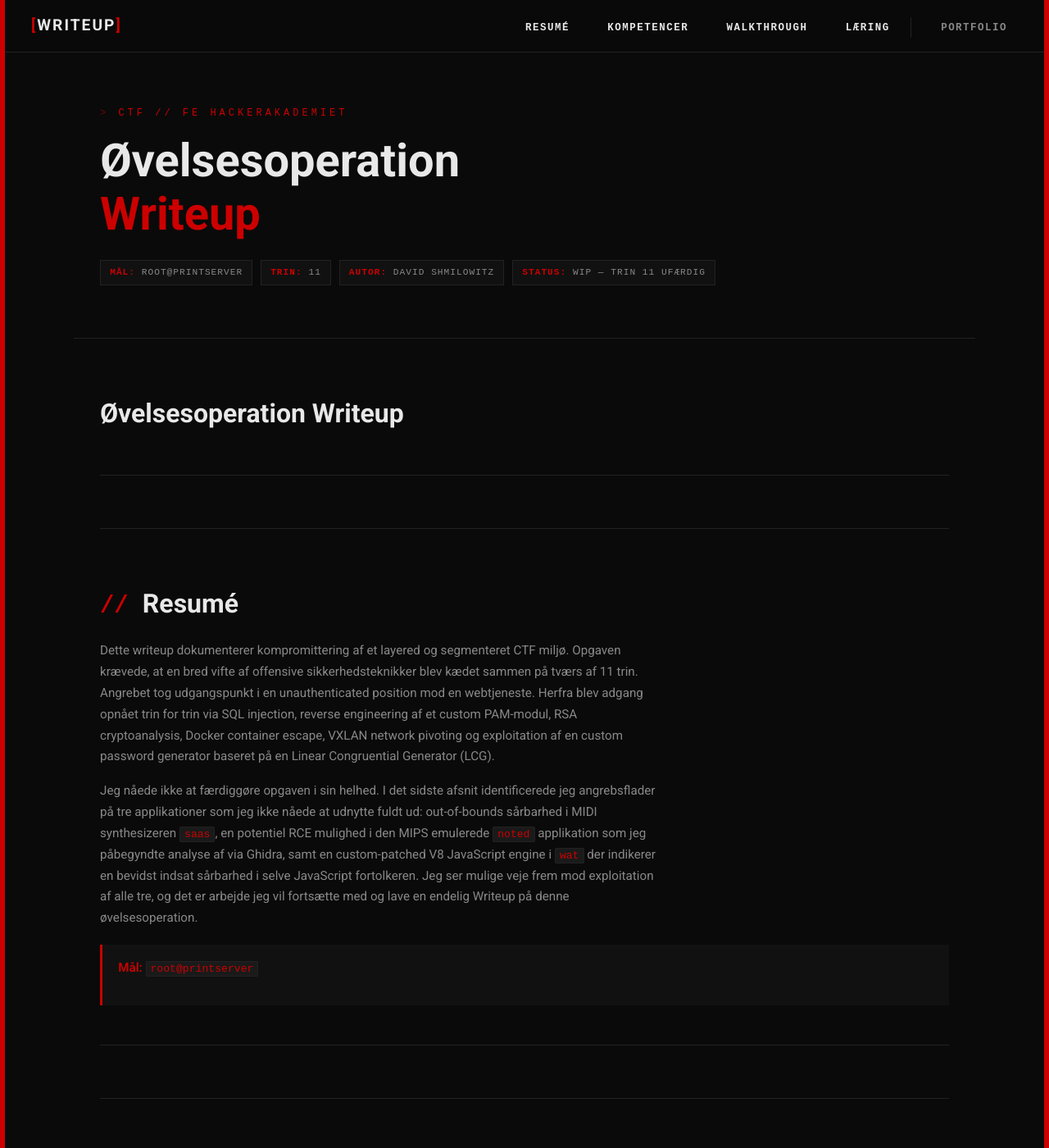
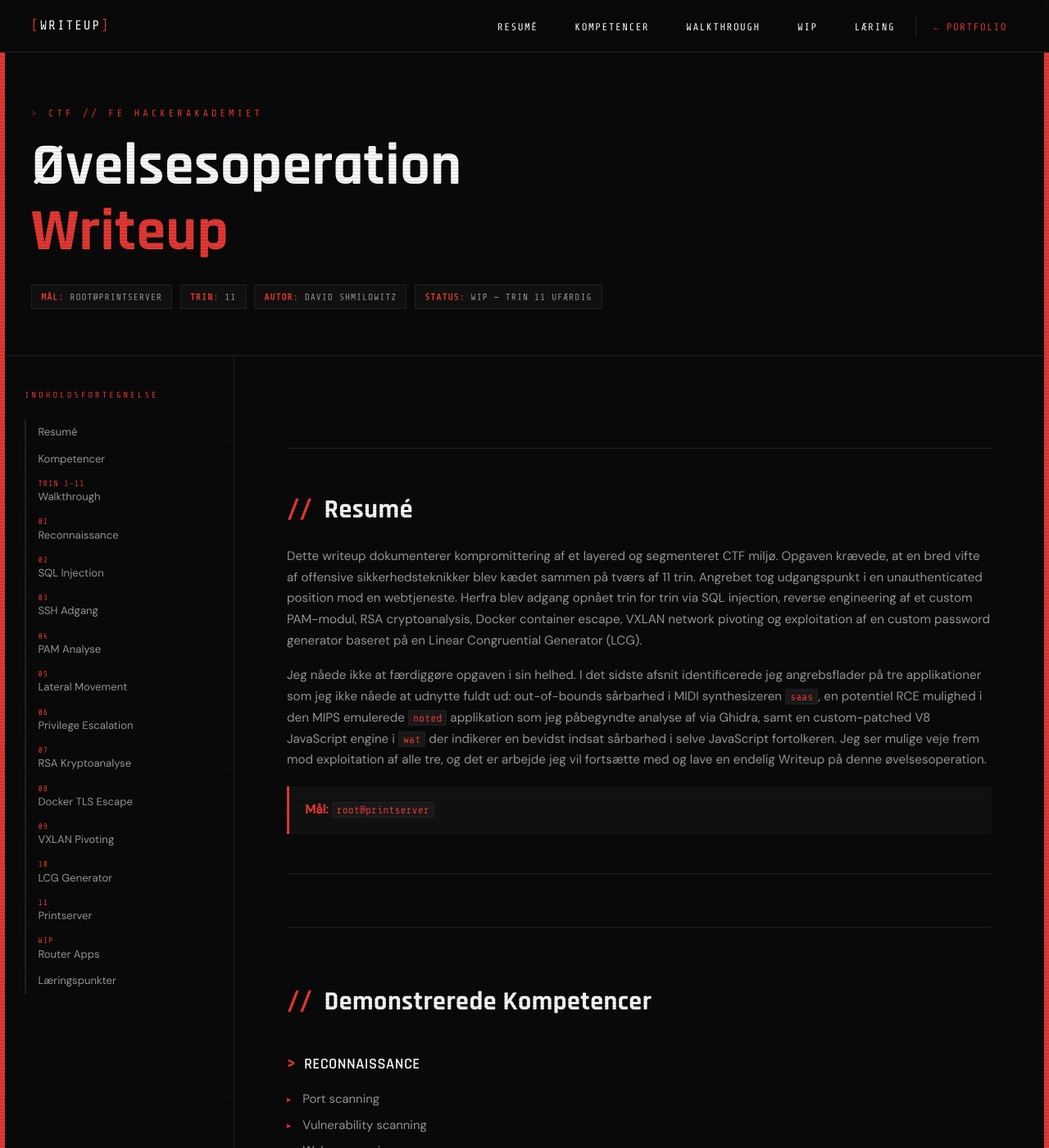
Before and after one commit to Shmilowitz/writeup_fe-ctf, a Jekyll site: the page built from README.md, in a window 1280 px wide and 1400 px high. Shown: the whole window at 82% size. Built offline with Jekyll 4.4.1, drawn with Linux system fonts in a browser that asks for light colours; our own code applies the rules of GitHub Pages for plain Markdown files.

Commit message:
Add files via upload

```diff
--- a/_layouts/default.html
+++ b/_layouts/default.html
@@ -5,32 +5,35 @@
   <meta name="viewport" content="width=device-width, initial-scale=1.0" />
   <title>{{ page.title | default: "CTF Writeup — David Shmilowitz" }}</title>
   <link rel="preconnect" href="https://fonts.googleapis.com" />
-  <link href="https://fonts.googleapis.com/css2?family=Roboto:wght@300;400;600;700&display=swap" rel="stylesheet" />
+  <link rel="preconnect" href="https://fonts.gstatic.com" crossorigin />
+  <link href="https://fonts.googleapis.com/css2?family=Rajdhani:wght@400;500;600;700&family=Share+Tech+Mono&family=DM+Sans:wght@300;400;500&display=swap" rel="stylesheet" />
 
   <style>
-    /* ── Reset ─────────────────────────────────── */
     *, *::before, *::after { box-sizing: border-box; margin: 0; padding: 0; }
 
-    /* ── Variables (identical to portfolio) ────── */
     :root {
-      --accent:     #cc0000;
-      --accent-dim: #8b0000;
+      --accent:     #e53935;
+      --accent-dim: #9b1a1a;
       --bg:         #0a0a0a;
       --bg2:        #111111;
       --bg3:        #1a1a1a;
-      --text:       #e8e8e8;
-      --text-dim:   #888;
+      --text:       #ffffff;
+      --text-dim:   #999;
       --border:     #222;
       --nav-h:      64px;
       --side-bar:   6px;
+      --sidebar-w:  280px;
       --radius:     4px;
       --transition: 0.3s ease;
+      --font-head:  'Rajdhani', sans-serif;
+      --font-mono:  'Share Tech Mono', monospace;
+      --font-body:  'DM Sans', sans-serif;
     }
 
     html { scroll-behavior: smooth; }
 
     body {
-      font-family: 'Roboto', 'Segoe UI', sans-serif;
+      font-family: var(--font-body);
       background: var(--bg);
       color: var(--text);
       line-height: 1.7;
@@ -40,21 +43,36 @@
       overflow-x: hidden;
     }
 
+    /* Scanline overlay */
+    body::before {
+      content: '';
+      position: fixed;
+      inset: 0;
+      background: repeating-linear-gradient(
+        0deg,
+        transparent,
+        transparent 2px,
+        rgba(0,0,0,0.10) 2px,
+        rgba(0,0,0,0.10) 4px
+      );
+      pointer-events: none;
+      z-index: 9999;
+    }
+
     a { color: var(--accent); text-decoration: none; transition: color var(--transition); }
-    a:hover { color: #ff3333; }
+    a:hover { color: #ff5252; }
     img { max-width: 100%; display: block; }
 
-    /* ── Scrollbar ─────────────────────────────── */
     ::-webkit-scrollbar { width: 6px; }
     ::-webkit-scrollbar-track { background: var(--bg); }
     ::-webkit-scrollbar-thumb { background: var(--accent); border-radius: 3px; }
 
-    /* ── Nav (exact match to portfolio) ────────── */
+    /* ── NAV ── */
     nav {
       position: fixed;
       top: 0; left: var(--side-bar); right: var(--side-bar);
       height: var(--nav-h);
-      background: rgba(10,10,10,0.95);
+      background: rgba(10,10,10,0.98);
       backdrop-filter: blur(10px);
       border-bottom: 1px solid var(--border);
       display: flex;
@@ -64,31 +82,26 @@
       z-index: 1000;
     }
 
-    /* [WRITEUP] brand — not clickable */
     .nav-logo {
-      font-size: 1.2rem;
-      font-weight: 700;
+      font-family: var(--font-mono);
+      font-size: 1rem;
       color: var(--text);
       letter-spacing: 2px;
       text-transform: uppercase;
       cursor: default;
       user-select: none;
+      flex-shrink: 0;
     }
     .nav-logo span { color: var(--accent); }
 
-    .nav-links {
-      display: flex;
-      gap: 0.25rem;
-      list-style: none;
-    }
+    .nav-links { display: flex; gap: 0.25rem; list-style: none; }
 
     .nav-links a {
       color: var(--text);
       font-size: 0.78rem;
       letter-spacing: 1.5px;
       text-transform: uppercase;
-      font-family: 'Courier New', monospace;
-      font-weight: 600;
+      font-family: var(--font-mono);
       position: relative;
       padding: 0.35rem 0.75rem;
       border-radius: 3px;
@@ -112,34 +125,31 @@
       transform: scaleX(0);
       transition: transform var(--transition);
     }
-    .nav-links a:hover {
-      color: var(--text);
-      background: rgba(204,0,0,0.06);
-      border-color: rgba(204,0,0,0.2);
-    }
+    .nav-links a:hover { color: var(--text); background: rgba(229,57,53,0.06); border-color: rgba(229,57,53,0.2); }
     .nav-links a:hover::before { opacity: 1; }
     .nav-links a:hover::after  { transform: scaleX(1); }
 
-    /* Portfolio back-link */
-    .nav-links .back-link a {
-      color: var(--text-dim);
-      border-left: 1px solid var(--border);
-      margin-left: 0.5rem;
-      padding-left: 1.25rem;
-    }
-    .nav-links .back-link a::before { content: '← '; }
-    .nav-links .back-link a:hover { color: var(--text); }
+    .nav-links .back-link { margin-left: 0.5rem; border-left: 1px solid var(--border); padding-left: 0.5rem; }
+    .nav-links .back-link a { color: var(--accent); }
+    .nav-links .back-link a::before { content: '← '; opacity: 1; color: var(--accent); }
+    .nav-links .back-link a:hover { color: #ff5252; }
 
-    /* ── Hero banner ───────────────────────────── */
+    /* Hamburger */
+    .hamburger { display: none; flex-direction: column; gap: 5px; cursor: pointer; background: none; border: none; padding: 4px; }
+    .hamburger span { display: block; width: 24px; height: 2px; background: var(--text); transition: var(--transition); }
+    .hamburger.open span:nth-child(1) { transform: translateY(7px) rotate(45deg); }
+    .hamburger.open span:nth-child(2) { opacity: 0; }
+    .hamburger.open span:nth-child(3) { transform: translateY(-7px) rotate(-45deg); }
+
+    /* ── HERO ── */
     .writeup-hero {
-      padding: calc(var(--nav-h) + 4rem) 2rem 4rem;
-      max-width: 1100px;
-      margin: 0 auto;
+      margin-top: var(--nav-h);
+      padding: 4rem 2rem 3.5rem;
       border-bottom: 1px solid var(--border);
     }
 
     .hero-eyebrow {
-      font-family: 'Courier New', monospace;
+      font-family: var(--font-mono);
       font-size: 0.75rem;
       letter-spacing: 4px;
       text-transform: uppercase;
@@ -149,21 +159,19 @@
     .hero-eyebrow::before { content: '> '; opacity: 0.5; }
 
     .writeup-hero h1 {
-      font-size: clamp(2rem, 5vw, 3.5rem);
+      font-family: var(--font-head);
+      font-size: clamp(2.5rem, 6vw, 4.5rem);
       font-weight: 700;
-      line-height: 1.15;
+      line-height: 1.1;
       color: var(--text);
       margin-bottom: 1.5rem;
+      letter-spacing: 0.5px;
     }
     .writeup-hero h1 span { color: var(--accent); }
 
-    .hero-badges {
-      display: flex;
-      flex-wrap: wrap;
-      gap: 0.6rem;
-    }
+    .hero-badges { display: flex; flex-wrap: wrap; gap: 0.6rem; }
     .badge {
-      font-family: 'Courier New', monospace;
+      font-family: var(--font-mono);
       font-size: 0.7rem;
       letter-spacing: 1px;
       text-transform: uppercase;
@@ -174,63 +182,94 @@
     }
     .badge strong { color: var(--accent); }
 
-    /* ── Main content ───────────────────────────── */
-    .writeup-content {
-      max-width: 1100px;
-      margin: 0 auto;
-      padding: 4rem 2rem 6rem;
+    /* ── PAGE BODY: sidebar + content ── */
+    .page-body {
+      display: grid;
+      grid-template-columns: var(--sidebar-w) 1fr;
+      min-height: calc(100vh - var(--nav-h));
     }
 
-    /* ── Headings ──────────────────────────────── */
+    /* Sidebar */
+    .sidebar {
+      position: sticky;
+      top: var(--nav-h);
+      height: calc(100vh - var(--nav-h));
+      overflow-y: auto;
+      border-right: 1px solid var(--border);
+      padding: 2.5rem 1.5rem;
+      scrollbar-width: thin;
+      scrollbar-color: var(--border) transparent;
+      background: var(--bg);
+    }
+
+    .sidebar-label {
+      font-family: var(--font-mono);
+      font-size: 0.65rem;
+      letter-spacing: 3px;
+      color: var(--accent);
+      text-transform: uppercase;
+      margin-bottom: 1.2rem;
+    }
+
+    .toc { list-style: none; }
+    .toc > li { border-left: 2px solid var(--border); transition: border-color var(--transition); }
+    .toc > li:hover { border-left-color: var(--accent); }
+    .toc a {
+      display: block;
+      padding: 0.45rem 0.9rem;
+      font-family: var(--font-body);
+      font-size: 0.82rem;
+      color: var(--text-dim);
+      line-height: 1.35;
+      transition: color var(--transition);
+    }
+    .toc a:hover { color: var(--text); }
+    .toc-step {
+      display: block;
+      font-family: var(--font-mono);
+      font-size: 0.62rem;
+      color: var(--accent);
+      margin-bottom: 1px;
+      letter-spacing: 1px;
+    }
+
+    /* Main content */
+    .writeup-content { padding: 4rem 4rem 6rem; min-width: 0; }
+
+    .writeup-content h1 { display: none; }
+
     .writeup-content h2 {
-      font-size: clamp(1.4rem, 3vw, 2rem);
+      font-family: var(--font-head);
+      font-size: clamp(1.6rem, 2.5vw, 2.2rem);
       font-weight: 700;
       color: var(--text);
+      letter-spacing: 0.5px;
       margin: 4rem 0 1rem;
       padding-top: 4rem;
       border-top: 1px solid var(--border);
     }
-    .writeup-content h2:first-child { margin-top: 0; padding-top: 0; border-top: none; }
-    .writeup-content h2::before {
-      content: '// ';
-      color: var(--accent);
-      font-family: 'Courier New', monospace;
-      font-size: 0.9em;
-    }
+    .writeup-content h2:first-of-type { margin-top: 0; padding-top: 0; border-top: none; }
+    .writeup-content h2::before { content: '// '; color: var(--accent); font-family: var(--font-mono); font-size: 0.85em; }
 
     .writeup-content h3 {
-      font-size: 1.05rem;
+      font-family: var(--font-head);
+      font-size: 1.15rem;
       font-weight: 600;
       color: var(--text);
       margin: 2rem 0 0.75rem;
       letter-spacing: 0.5px;
+      text-transform: uppercase;
     }
-    .writeup-content h3::before {
-      content: '> ';
-      color: var(--accent);
-      font-family: 'Courier New', monospace;
-    }
+    .writeup-content h3::before { content: '> '; color: var(--accent); font-family: var(--font-mono); }
 
-    /* ── Paragraphs ────────────────────────────── */
-    .writeup-content p {
-      color: var(--text-dim);
-      font-size: 0.95rem;
-      margin-bottom: 1rem;
-      max-width: 80ch;
-    }
+    .writeup-content p { color: var(--text-dim); font-size: 0.95rem; margin-bottom: 1rem; }
     .writeup-content strong { color: var(--text); font-weight: 600; }
-    .writeup-content p a, .writeup-content li a {
-      color: var(--accent);
-      border-bottom: 1px solid var(--accent-dim);
-    }
-    .writeup-content p a:hover, .writeup-content li a:hover {
-      border-color: var(--accent);
-      color: #ff3333;
-    }
+    .writeup-content p a, .writeup-content li a { color: var(--accent); border-bottom: 1px solid var(--accent-dim); }
+    .writeup-content p a:hover, .writeup-content li a:hover { border-color: var(--accent); color: #ff5252; }
 
-    /* ── Code blocks ───────────────────────────── */
-    .writeup-content pre {
-      background: #0d0d0d;
+    /* Code */
+    .writeup-content div.highlight {
+      background: #0a0a0a;
       border: 1px solid #2a2a2a;
       border-left: 3px solid var(--accent);
       border-radius: var(--radius);
@@ -238,135 +277,73 @@
       margin: 1.2rem 0;
       overflow-x: auto;
       position: relative;
-      font-family: 'Courier New', monospace;
+      font-family: var(--font-mono);
       font-size: 0.82rem;
       line-height: 1.65;
       color: #ccc;
     }
-    .writeup-content pre::before {
+    .writeup-content div.highlight::before {
       content: 'TERMINAL';
-      position: absolute;
-      top: 0; right: 0;
-      font-family: 'Courier New', monospace;
+      position: absolute; top: 0; right: 0;
+      font-family: var(--font-mono);
       font-size: 0.62rem;
       letter-spacing: 2px;
       color: var(--accent);
-      background: #161616;
+      background: #111;
       padding: 2px 8px;
       border-left: 1px solid #2a2a2a;
       border-bottom: 1px solid #2a2a2a;
     }
-    .writeup-content code { font-family: 'Courier New', monospace; font-size: 0.85em; }
-    .writeup-content p code,
-    .writeup-content li code {
-      background: var(--bg3);
-      border: 1px solid var(--border);
-      padding: 1px 5px;
-      color: var(--accent);
-      font-size: 0.82rem;
-      border-radius: 2px;
+    .writeup-content div.highlight pre { margin: 0; padding: 0; background: transparent; border: none; font-size: inherit; color: inherit; }
+    .writeup-content code { font-family: var(--font-mono); font-size: 0.85em; }
+    .writeup-content p code, .writeup-content li code {
+      background: var(--bg3); border: 1px solid var(--border);
+      padding: 1px 5px; color: var(--accent); font-size: 0.82rem; border-radius: 2px;
     }
 
-    /* ── Blockquote ────────────────────────────── */
     .writeup-content blockquote {
-      border-left: 3px solid var(--accent);
-      background: var(--bg2);
-      padding: 1rem 1.2rem;
-      margin: 1.2rem 0;
-      color: var(--text-dim);
-      font-size: 0.92rem;
+      border-left: 3px solid var(--accent); background: var(--bg2);
+      padding: 1rem 1.2rem; margin: 1.2rem 0; color: var(--text-dim); font-size: 0.92rem;
     }
     .writeup-content blockquote strong { color: var(--accent); }
+    .writeup-content blockquote p { margin: 0; }
 
-    /* ── Lists ─────────────────────────────────── */
     .writeup-content ul { list-style: none; padding: 0; margin: 0.75rem 0 1.2rem; }
-    .writeup-content ul li {
-      padding: 0.2rem 0 0.2rem 1.2rem;
-      position: relative;
-      color: var(--text-dim);
-      font-size: 0.93rem;
-    }
-    .writeup-content ul li::before {
-      content: '▸';
-      position: absolute; left: 0;
-      color: var(--accent);
-      font-size: 0.65rem;
-      top: 0.45rem;
-    }
+    .writeup-content ul li { padding: 0.2rem 0 0.2rem 1.2rem; position: relative; color: var(--text-dim); font-size: 0.93rem; }
+    .writeup-content ul li::before { content: '▸'; position: absolute; left: 0; color: var(--accent); font-size: 0.65rem; top: 0.45rem; }
     .writeup-content ul ul { margin: 0.3rem 0 0.3rem 1.2rem; }
     .writeup-content ul ul li::before { content: '·'; font-size: 0.9rem; top: 0.25rem; }
-
     .writeup-content ol { padding-left: 1.4rem; margin: 0.75rem 0 1.2rem; }
     .writeup-content ol li { color: var(--text-dim); font-size: 0.93rem; padding: 0.15rem 0; }
 
-    /* ── Images ────────────────────────────────── */
-    .writeup-content img {
-      max-width: 100%;
-      border: 1px solid var(--border);
-      border-radius: var(--radius);
-      margin: 1.2rem 0;
-    }
-
-    /* ── HR ────────────────────────────────────── */
+    .writeup-content img { max-width: 100%; border: 1px solid var(--border); border-radius: var(--radius); margin: 1.2rem 0; }
     .writeup-content hr { border: none; border-top: 1px solid var(--border); margin: 3rem 0; }
 
-    /* ── Footnotes ─────────────────────────────── */
     .writeup-content .footnotes { margin-top: 4rem; padding-top: 2rem; border-top: 1px solid var(--border); }
-    .writeup-content .footnotes ol li {
-      font-family: 'Courier New', monospace;
-      font-size: 0.75rem;
-      color: var(--text-dim);
-      margin-bottom: 0.3rem;
-    }
+    .writeup-content .footnotes ol li { font-family: var(--font-mono); font-size: 0.75rem; color: var(--text-dim); margin-bottom: 0.3rem; }
 
-    /* ── Footer ────────────────────────────────── */
-    footer {
-      border-top: 1px solid var(--border);
-      padding: 2rem;
-      text-align: center;
-      font-size: 0.8rem;
-      color: var(--text-dim);
-    }
+    footer { border-top: 1px solid var(--border); padding: 2rem; text-align: center; font-size: 0.8rem; color: var(--text-dim); font-family: var(--font-mono); }
     footer span { color: var(--accent); }
 
-    /* ── Hamburger ─────────────────────────────── */
-    .hamburger {
-      display: none;
-      flex-direction: column;
-      gap: 5px;
-      cursor: pointer;
-      background: none;
-      border: none;
-      padding: 4px;
-    }
-    .hamburger span { display: block; width: 24px; height: 2px; background: var(--text); transition: var(--transition); }
-    .hamburger.open span:nth-child(1) { transform: translateY(7px) rotate(45deg); }
-    .hamburger.open span:nth-child(2) { opacity: 0; }
-    .hamburger.open span:nth-child(3) { transform: translateY(-7px) rotate(-45deg); }
-
+    @media (max-width: 1024px) { :root { --sidebar-w: 220px; } .writeup-content { padding: 3rem 2.5rem 5rem; } }
+    @media (max-width: 768px) { .page-body { grid-template-columns: 1fr; } .sidebar { display: none; } .writeup-content { padding: 2.5rem 1.5rem 4rem; } }
     @media (max-width: 640px) {
-      .nav-links {
-        display: none; flex-direction: column;
-        position: absolute; top: var(--nav-h); left: 0; right: 0;
-        background: var(--bg2); border-bottom: 1px solid var(--border);
-        padding: 1rem 2rem; gap: 1rem;
-      }
+      .nav-links { display: none; flex-direction: column; position: absolute; top: var(--nav-h); left: 0; right: 0; background: var(--bg2); border-bottom: 1px solid var(--border); padding: 1rem 2rem; gap: 1rem; }
       .nav-links.open { display: flex; }
-      .nav-links .back-link a { border-left: none; margin-left: 0; padding-left: 0; }
+      .nav-links .back-link { border-left: none; margin-left: 0; padding-left: 0; }
       .hamburger { display: flex; }
-      .writeup-content { padding: 2rem 1.2rem 4rem; }
     }
   </style>
 </head>
 <body>
 
-  <!-- ── NAV ──────────────────────────────────── -->
   <nav>
     <div class="nav-logo"><span>[</span>Writeup<span>]</span></div>
     <ul class="nav-links" id="navLinks">
       <li><a href="#resumé">Resumé</a></li>
       <li><a href="#demonstrerede-kompetencer">Kompetencer</a></li>
       <li><a href="#trin-1-reconnaissance">Walkthrough</a></li>
+      <li><a href="#wip-analyse-af-angrebsflader-på-router-applikationer">WIP</a></li>
       <li><a href="#læringspunkter">Læring</a></li>
       <li class="back-link"><a href="https://shmilowitz.github.io/portfolio">Portfolio</a></li>
     </ul>
@@ -375,7 +352,6 @@
     </button>
   </nav>
 
-  <!-- ── HERO ─────────────────────────────────── -->
   <header class="writeup-hero">
     <p class="hero-eyebrow">CTF // FE Hackerakademiet</p>
     <h1>Øvelsesoperation<br /><span>Writeup</span></h1>
@@ -387,12 +363,34 @@
     </div>
   </header>
 
-  <!-- ── CONTENT ──────────────────────────────── -->
-  <main class="writeup-content">
-    {{ content }}
-  </main>
+  <div class="page-body">
+    <aside class="sidebar">
+      <p class="sidebar-label">Indholdsfortegnelse</p>
+      <ul class="toc">
+        <li><a href="#resumé">Resumé</a></li>
+        <li><a href="#demonstrerede-kompetencer">Kompetencer</a></li>
+        <li><a href="#trin-1-reconnaissance"><span class="toc-step">TRIN 1–11</span>Walkthrough</a></li>
+        <li><a href="#trin-1-reconnaissance"><span class="toc-step">01</span>Reconnaissance</a></li>
+        <li><a href="#trin-2-web-exploitation-sql-injection"><span class="toc-step">02</span>SQL Injection</a></li>
+        <li><a href="#trin-3-ssh-adgang"><span class="toc-step">03</span>SSH Adgang</a></li>
+        <li><a href="#trin-4-analyse-af-custom-pam-modul"><span class="toc-step">04</span>PAM Analyse</a></li>
+        <li><a href="#trin-5-lateral-movement-til-pamela-brugeren"><span class="toc-step">05</span>Lateral Movement</a></li>
+        <li><a href="#trin-6-privilege-escalation-i-container"><span class="toc-step">06</span>Privilege Escalation</a></li>
+        <li><a href="#trin-7-rsa-kryptoanalyse--fermats-factorization"><span class="toc-step">07</span>RSA Kryptoanalyse</a></li>
+        <li><a href="#trin-8-forfalskede-docker-tls-certifikater-og-host-escape"><span class="toc-step">08</span>Docker TLS Escape</a></li>
+        <li><a href="#trin-9-network-pivoting-via-vxlan-og-ssh-proxyjump"><span class="toc-step">09</span>VXLAN Pivoting</a></li>
+        <li><a href="#trin-10-analyse-af-lcg-password-generator"><span class="toc-step">10</span>LCG Generator</a></li>
+        <li><a href="#trin-11-printserver-adgang-og-yderligere-discovery"><span class="toc-step">11</span>Printserver</a></li>
+        <li><a href="#wip-analyse-af-angrebsflader-på-router-applikationer"><span class="toc-step">WIP</span>Router Apps</a></li>
+        <li><a href="#læringspunkter">Læringspunkter</a></li>
+      </ul>
+    </aside>
 
-  <!-- ── FOOTER ───────────────────────────────── -->
+    <main class="writeup-content">
+      {{ content }}
+    </main>
+  </div>
+
   <footer>
     <p>Built with <span>&#10084;</span> by David &mdash; <span>&copy; 2026</span></p>
     <p style="margin-top:0.4rem;font-size:0.72rem;opacity:0.5">
@@ -403,14 +401,8 @@
   <script>
     const ham = document.getElementById('hamburger');
     const nav = document.getElementById('navLinks');
-    ham.addEventListener('click', () => {
-      ham.classList.toggle('open');
-      nav.classList.toggle('open');
-    });
-    nav.querySelectorAll('a').forEach(a => a.addEventListener('click', () => {
-      ham.classList.remove('open');
-      nav.classList.remove('open');
-    }));
+    ham.addEventListener('click', () => { ham.classList.toggle('open'); nav.classList.toggle('open'); });
+    nav.querySelectorAll('a').forEach(a => a.addEventListener('click', () => { ham.classList.remove('open'); nav.classList.remove('open'); }));
   </script>
 </body>
 </html>
```
